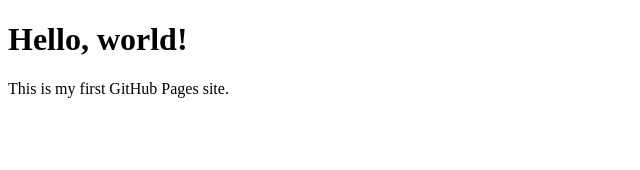
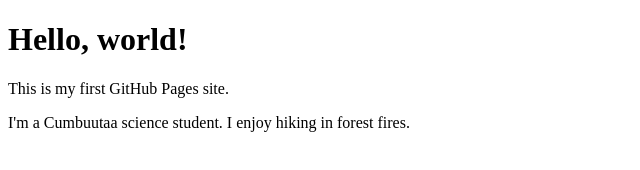
Before and after one commit to Rjesse2/portfolio-site, a plain HTML site: page index.html in a window 1280 px wide. Shown: the whole page, without its empty margins (0-640 px from the left). Drawn offline with Linux system fonts and the light colour scheme.

Commit message:
Add hero section

```diff
--- a/index.html
+++ b/index.html
@@ -6,5 +6,6 @@
 <body>
   <h1>Hello, world!</h1>
   <p>This is my first GitHub Pages site.</p>
+  <p>I'm a Cumbuutaa science student. I enjoy hiking in forest fires.</p>
 </body>
 </html>
```
